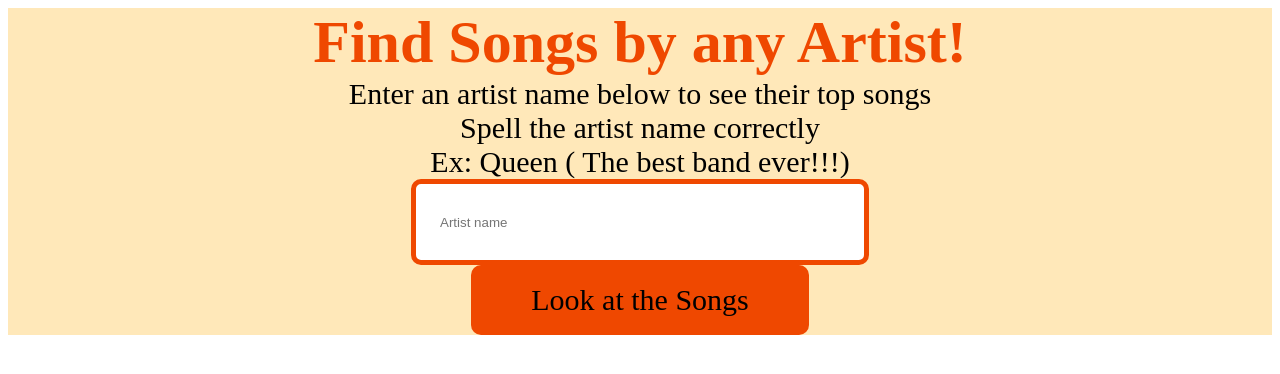
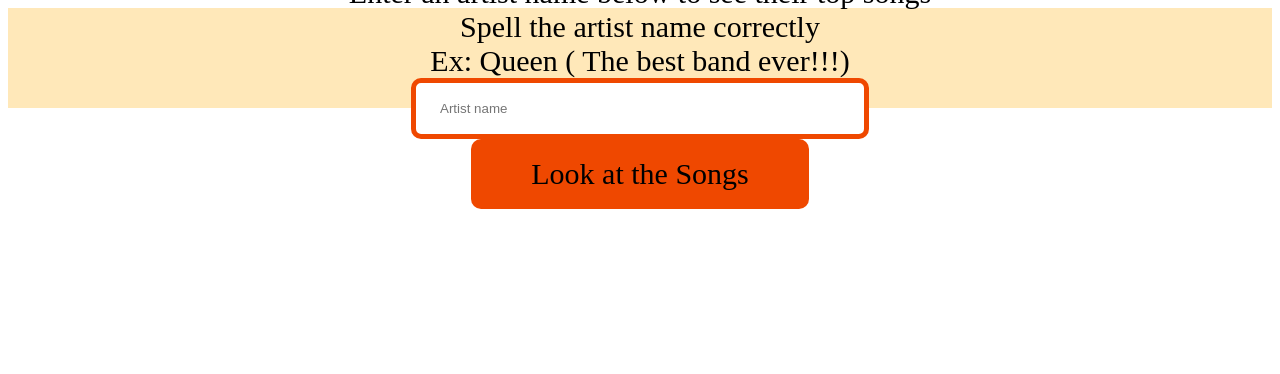
Before and after one commit to RJames34/cs391web2-mp-4, a Next.js app: page / in a window 1280 px wide. Shown: the top 374 px of the page. Built offline with nearby package versions, Linux system fonts and the light colour scheme.

Commit message:
Change height from 100vh to 100px in page styles

```diff
--- a/app/page.tsx
+++ b/app/page.tsx
@@ -11,7 +11,7 @@ const StyledDiv = styled.div`
     flex-direction: column;
     align-items: center;
     justify-content: center;
-    // height: 100vh;
+    height: 100px;
     font-size: 30px;
 `;
 
```
